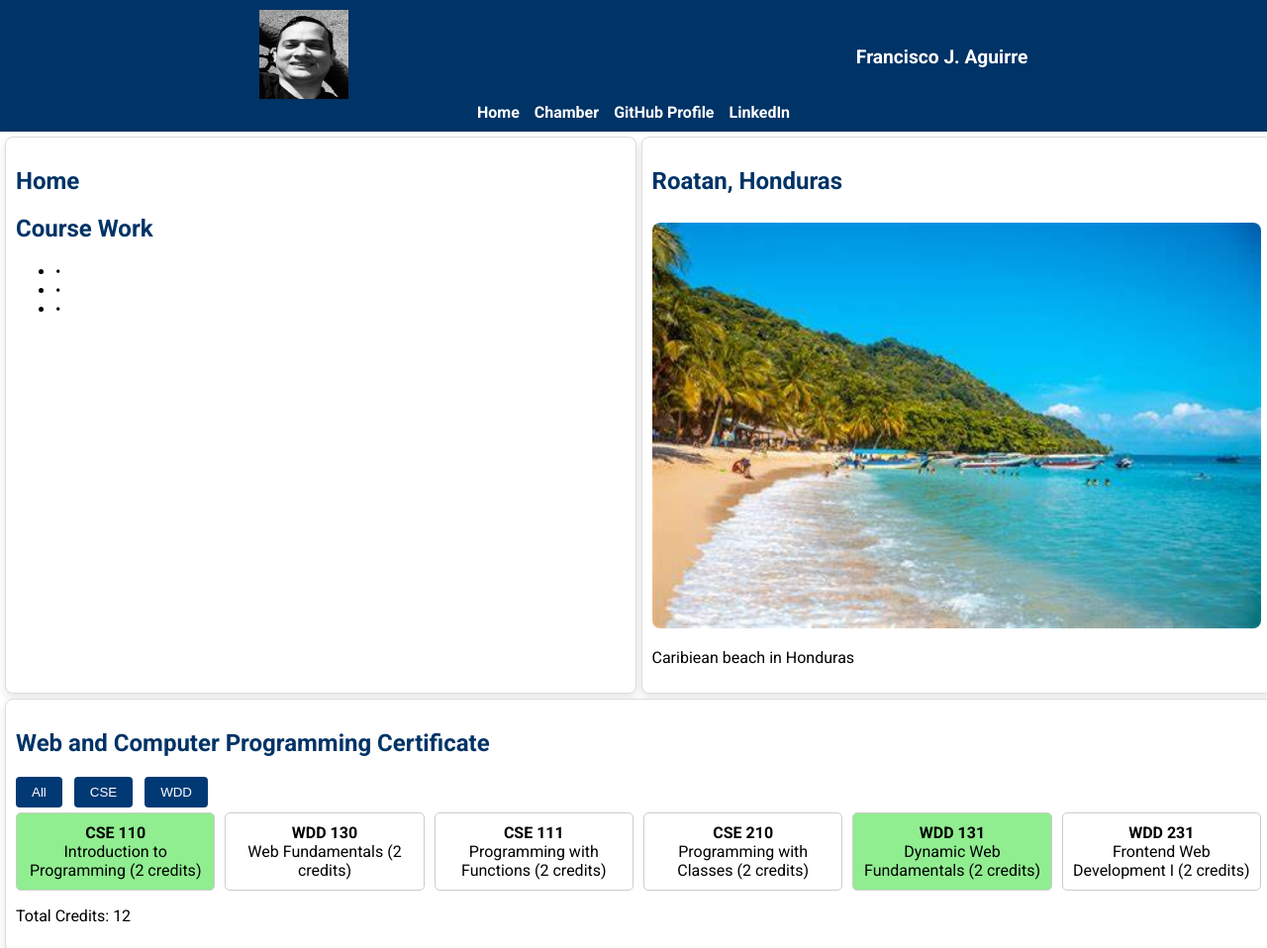
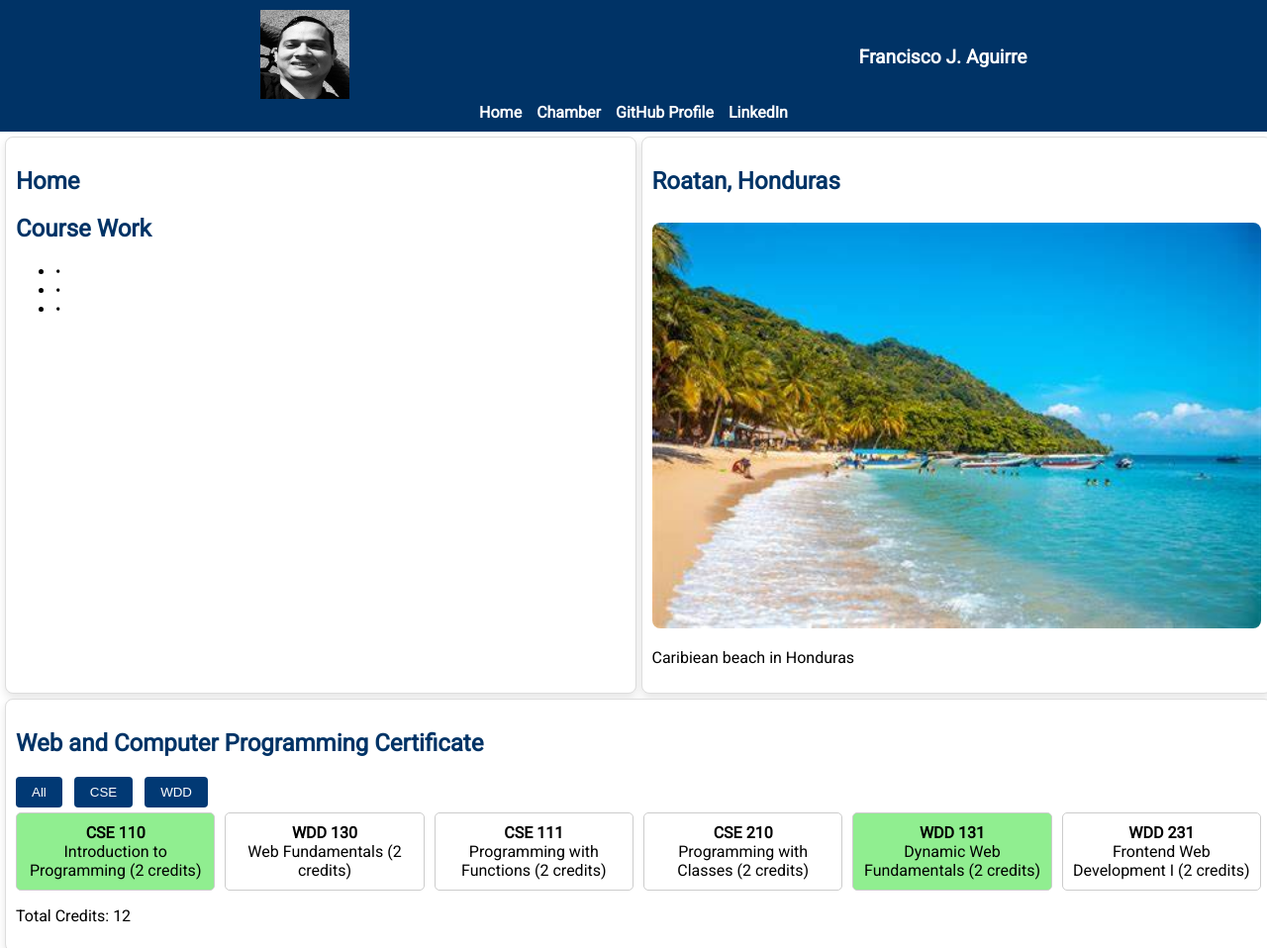
Before and after one commit to Francisco-Aguirr/wdd231, a plain HTML site: page index.html in a window 1280 px wide. Shown: the top 958 px of the page at 99% size. Drawn offline with Linux system fonts and the light colour scheme.

Commit message:
google fonts aplied

```diff
--- a/index.html
+++ b/index.html
@@ -6,7 +6,9 @@
     <meta name="description" content="Personal portfolio of Francisco Aguirre. | Wdd231 BYU-I class.">
     <meta name="author" content="Francisco J. Aguirre">
     <title>Francisco J. Aguirre</title>
-    <link href="https://fonts.googleapis.com/css2?family=Roboto:wght@300;400;700&display=swap" rel="stylesheet">
+    <link rel="preconnect" href="https://fonts.googleapis.com">
+    <link rel="preconnect" href="https://fonts.gstatic.com" crossorigin>
+    <link href="https://fonts.googleapis.com/css2?family=Lato:wght@100;400&family=Roboto:ital@0;1&display=swap" rel="stylesheet">
     <link rel="stylesheet" href="styles/styles.css">
     <script src="scripts/scripts.js" defer></script>
 </head>
```
